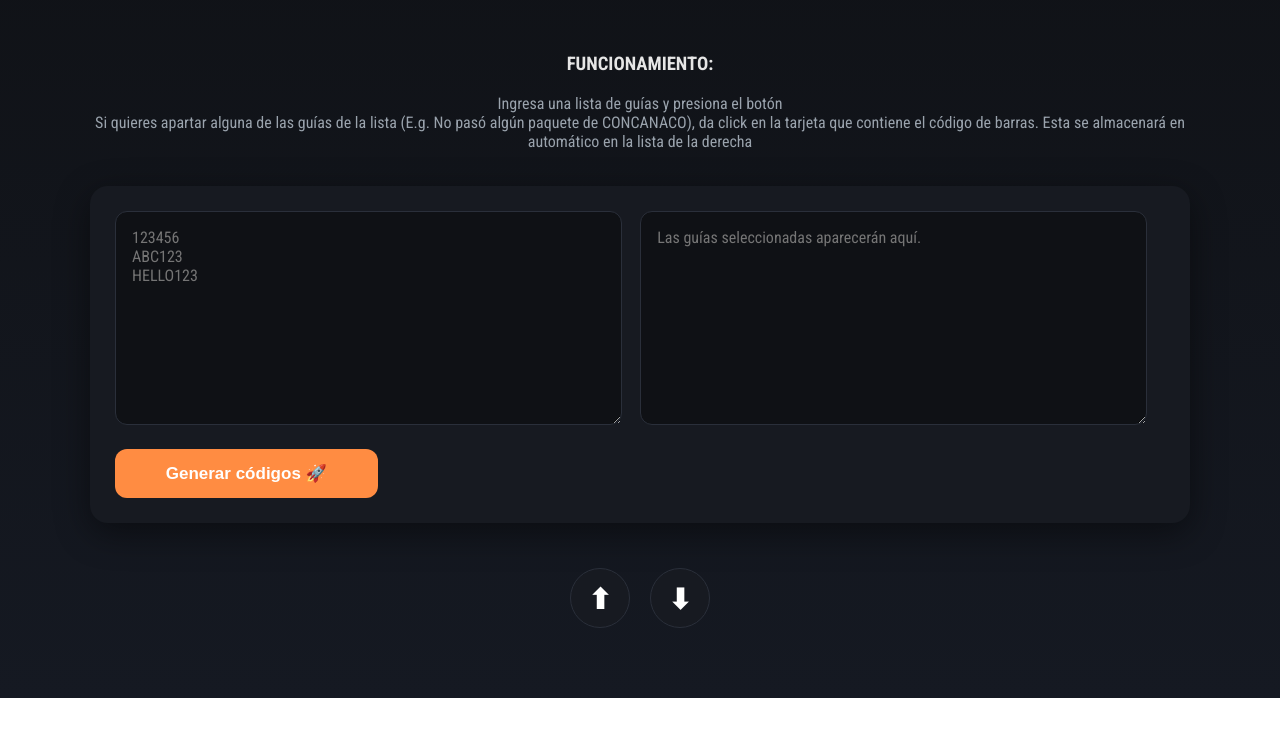
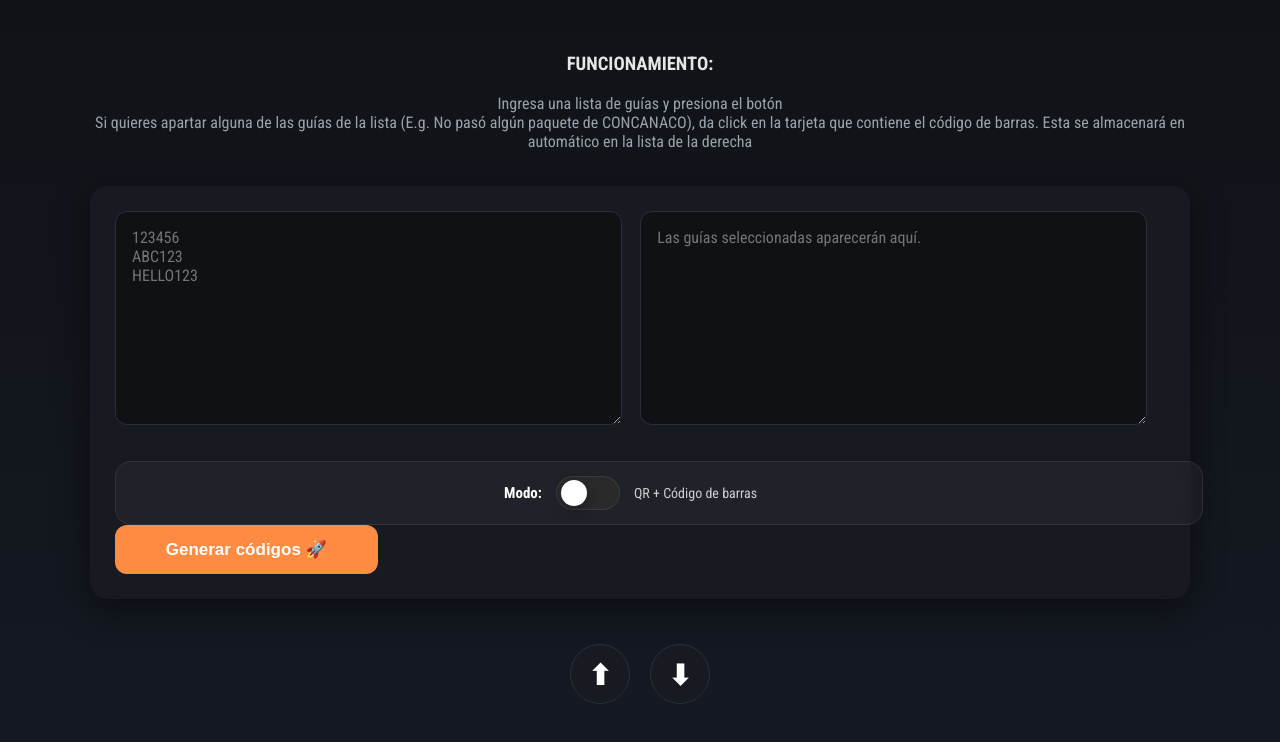
Before and after one commit to AlvirElWapo/AlvirBulkCodeGenerator, a website: page PUBLIC/index.html in a window 1280 px wide. Shown: the part 170-912 px from the top of the page. Before the commit the page ends 868 px from the top, so only its background shows below. Drawn offline with Linux system fonts and the light colour scheme.

Commit message:
Added toggle qr & barcode/ barcode only

```diff
--- a/PUBLIC/index.html
+++ b/PUBLIC/index.html
@@ -31,12 +31,27 @@
 
     </header>
 
-    <section class="input_container">
-      <textarea id="lista_guias" placeholder="123456&#10;ABC123&#10;HELLO123"></textarea>
-      <textarea id="selected_codes" readonly placeholder="Las guías seleccionadas aparecerán aquí."></textarea>
-      <button onclick="Create_Results()">Generar códigos 🚀</button>
-    </section>
 
+<section class="input_container">
+  <textarea id="lista_guias" placeholder="123456&#10;ABC123&#10;HELLO123"></textarea>
+
+  <textarea id="selected_codes" readonly placeholder="Las guías seleccionadas aparecerán aquí."></textarea>
+
+  <div class="print-mode-toggle">
+    <span class="toggle-label">Modo:</span>
+
+    <label class="toggle-switch">
+      <input type="checkbox" id="barcode_only_toggle">
+      <span class="slider"></span>
+    </label>
+
+    <span class="toggle-text" id="toggle_text">
+      QR + Código de barras
+    </span>
+  </div>
+
+  <button onclick="Create_Results()">Generar códigos 🚀</button>
+</section>
     <div class="nav_buttons">
       <button id="scroll_up">⬆</button>
       <button id="scroll_down">⬇</button>
--- a/PUBLIC/script.js
+++ b/PUBLIC/script.js
@@ -1,10 +1,20 @@
 let currentIndex = -1;
 
+const barcodeOnlyToggle = document.getElementById("barcode_only_toggle");
+const toggleText = document.getElementById("toggle_text");
+
+barcodeOnlyToggle.addEventListener("change", () => {
+  toggleText.textContent = barcodeOnlyToggle.checked
+    ? "Solo código de barras"
+    : "QR + Código de barras";
+});
 
 async function Create_Results() {
   currentIndex = -1;
+
   const textarea = document.getElementById("lista_guias");
   const container = document.getElementById("result_container");
+
   container.innerHTML = "";
 
   const codes = textarea.value
@@ -19,9 +29,9 @@ async function Create_Results() {
 
 function focusCard(index) {
   const cards = document.querySelectorAll(".code-card");
+
   if (cards.length === 0) return;
 
-  // keep index inside bounds
   if (index < 0) index = 0;
   if (index >= cards.length) index = cards.length - 1;
 
@@ -35,30 +45,41 @@ function focusCard(index) {
   });
 
   card.style.boxShadow = "0 0 0 3px #ff8c42";
+
   setTimeout(() => {
     card.style.boxShadow = "";
   }, 500);
 }
 
+async function createCodeCard(code) {
 
-
-async function createCodeCard(code) {
   const container = document.getElementById("result_container");
 
+  const barcodeOnly = document.getElementById("barcode_only_toggle").checked;
+
   const card = document.createElement("div");
+
   card.className = "code-card";
+
   card.style.display = "flex";
   card.style.flexDirection = "column";
   card.style.alignItems = "center";
   card.style.gap = "18px";
 
   const label = document.createElement("div");
+
   label.className = "code-text";
   label.textContent = code;
 
-  const qrCanvas = document.createElement("canvas");
+  const barcodeSvg = document.createElementNS(
+    "http://www.w3.org/2000/svg",
+    "svg"
+  );
 
-  const barcodeSvg = document.createElementNS("http://www.w3.org/2000/svg", "svg");
+  card.appendChild(label);
+
+  // Only generate QR when toggle is OFF
+  if (!barcodeOnly) {
 
     const qrDiv = document.createElement("div");
 
@@ -71,6 +92,9 @@ new QRCode(qrDiv, {
       correctLevel: QRCode.CorrectLevel.H
     });
 
+    card.appendChild(qrDiv);
+  }
+
   JsBarcode(barcodeSvg, code, {
     format: "CODE128",
     width: 2,
@@ -79,30 +103,33 @@ new QRCode(qrDiv, {
     lineColor: "#000000",
     background: "#ffffff"
   });
+
   barcodeSvg.style.marginTop = "18px";
-  card.appendChild(label);
-  card.appendChild(qrDiv);
+
   card.appendChild(barcodeSvg);
 
-  selected_codes = document.getElementById("selected_codes");
+  const selected_codes = document.getElementById("selected_codes");
 
   card.addEventListener("click", () => {
+
     card.classList.toggle("active");
 
+    if (card.classList.contains("active")) {
 
-    if (card.classList.contains("active")) {
       selected_codes.value += code + "\n";
+
     } else {
-      const lines = selected_codes.value.split("\n").filter(line => line.trim() !== code);
+
+      const lines = selected_codes.value
+        .split("\n")
+        .filter(line => line.trim() !== code);
+
       selected_codes.value = lines.join("\n");
     }
+  });
 
-  });
   container.appendChild(card);
 }
-
-
-
 
 document.getElementById("scroll_down").onclick = () => {
   focusCard(currentIndex + 1);
@@ -115,10 +142,12 @@ document.getElementById("scroll_up").onclick = () => {
 window.addEventListener("keydown", (e) => {
 
   const activeElement = document.activeElement;
-  const typingInTextarea = activeElement.tagName === "TEXTAREA";
 
-  // Only navigate when NOT typing
+  const typingInTextarea =
+    activeElement.tagName === "TEXTAREA";
+
   if (!typingInTextarea) {
+
     if (e.key === "ArrowDown") {
       e.preventDefault();
       focusCard(currentIndex + 1);
@@ -129,5 +158,4 @@ window.addEventListener("keydown", (e) => {
       focusCard(currentIndex - 1);
     }
   }
-
 });
--- a/PUBLIC/style.css
+++ b/PUBLIC/style.css
@@ -180,6 +180,104 @@ button:active{
 }
 
 
+.print-mode-toggle {
+  width: 100%;
+  display: flex;
+  align-items: center;
+  justify-content: center;
+  gap: 14px;
+
+  padding: 14px 18px;
+  margin-top: 12px;
+
+  border-radius: 16px;
+
+  background: rgba(255,255,255,0.04);
+  border: 1px solid rgba(255,255,255,0.08);
+
+  backdrop-filter: blur(8px);
+}
+
+.toggle-label {
+  font-weight: 700;
+  font-size: 15px;
+  color: #ffffff;
+}
+
+.toggle-text {
+  font-size: 14px;
+  color: #cfcfcf;
+  min-width: 180px;
+}
+
+.toggle-switch {
+  position: relative;
+  width: 64px;
+  height: 34px;
+  display: inline-block;
+}
+
+.toggle-switch input {
+  opacity: 0;
+  width: 0;
+  height: 0;
+}
+
+.slider {
+  position: absolute;
+
+  cursor: pointer;
+
+  top: 0;
+  left: 0;
+  right: 0;
+  bottom: 0;
+
+  background: #2a2a2a;
+
+  transition: 0.25s ease;
+
+  border-radius: 999px;
+
+  border: 1px solid rgba(255,255,255,0.08);
+}
+
+.slider::before {
+  position: absolute;
+
+  content: "";
+
+  height: 26px;
+  width: 26px;
+
+  left: 4px;
+  top: 3px;
+
+  background: white;
+
+  transition: 0.25s ease;
+
+  border-radius: 50%;
+
+  box-shadow: 0 4px 12px rgba(0,0,0,0.3);
+}
+
+.toggle-switch input:checked + .slider {
+  background: linear-gradient(135deg, #ff8c42, #ff5e00);
+}
+
+.toggle-switch input:checked + .slider::before {
+  transform: translateX(29px);
+}
+
+.toggle-switch:hover .slider {
+  transform: scale(1.03);
+}
+
+
+
+
+
 
 
 ::-webkit-scrollbar { width: 16; }
```
Lines whose indentation alone changed are shown as unchanged.
